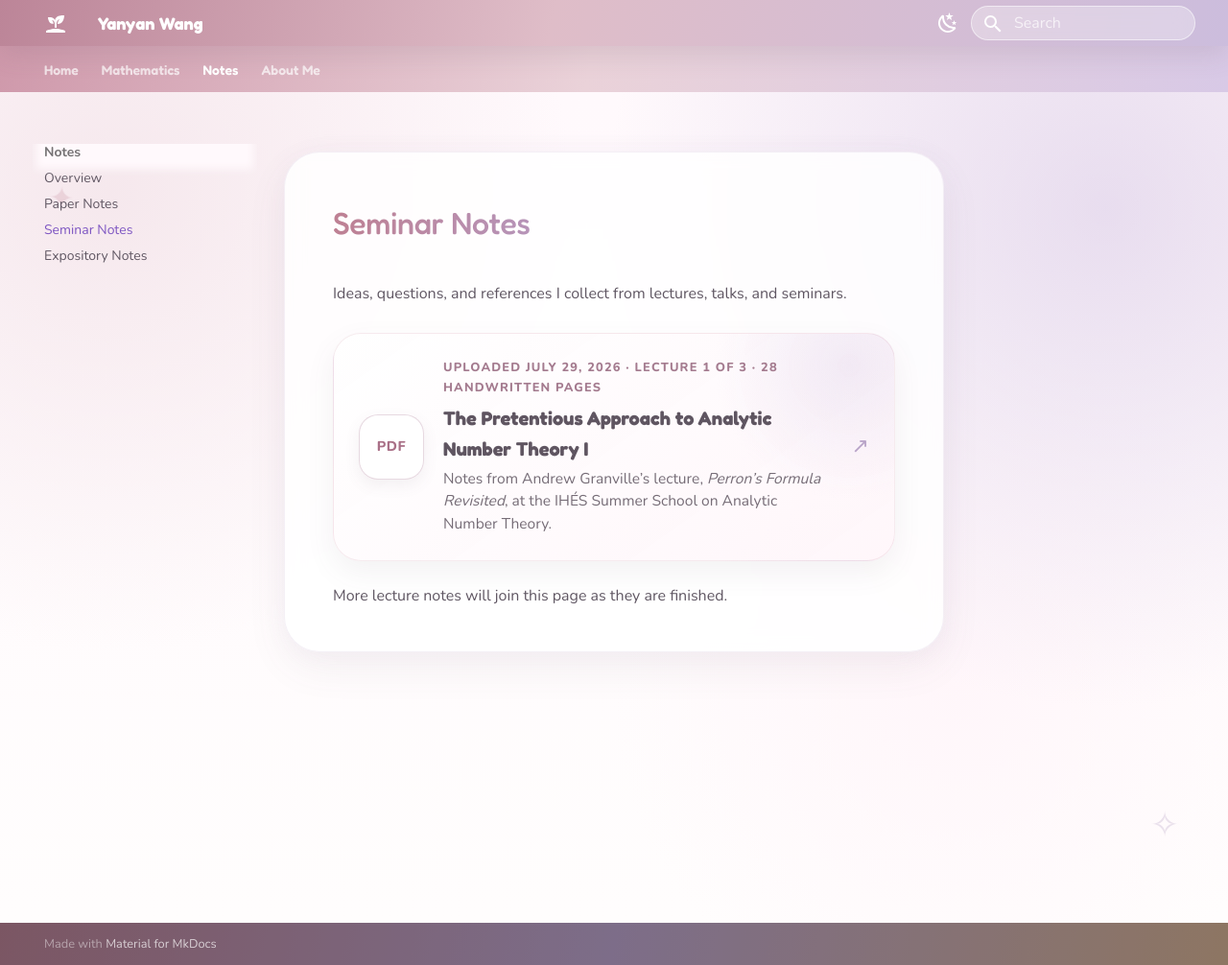
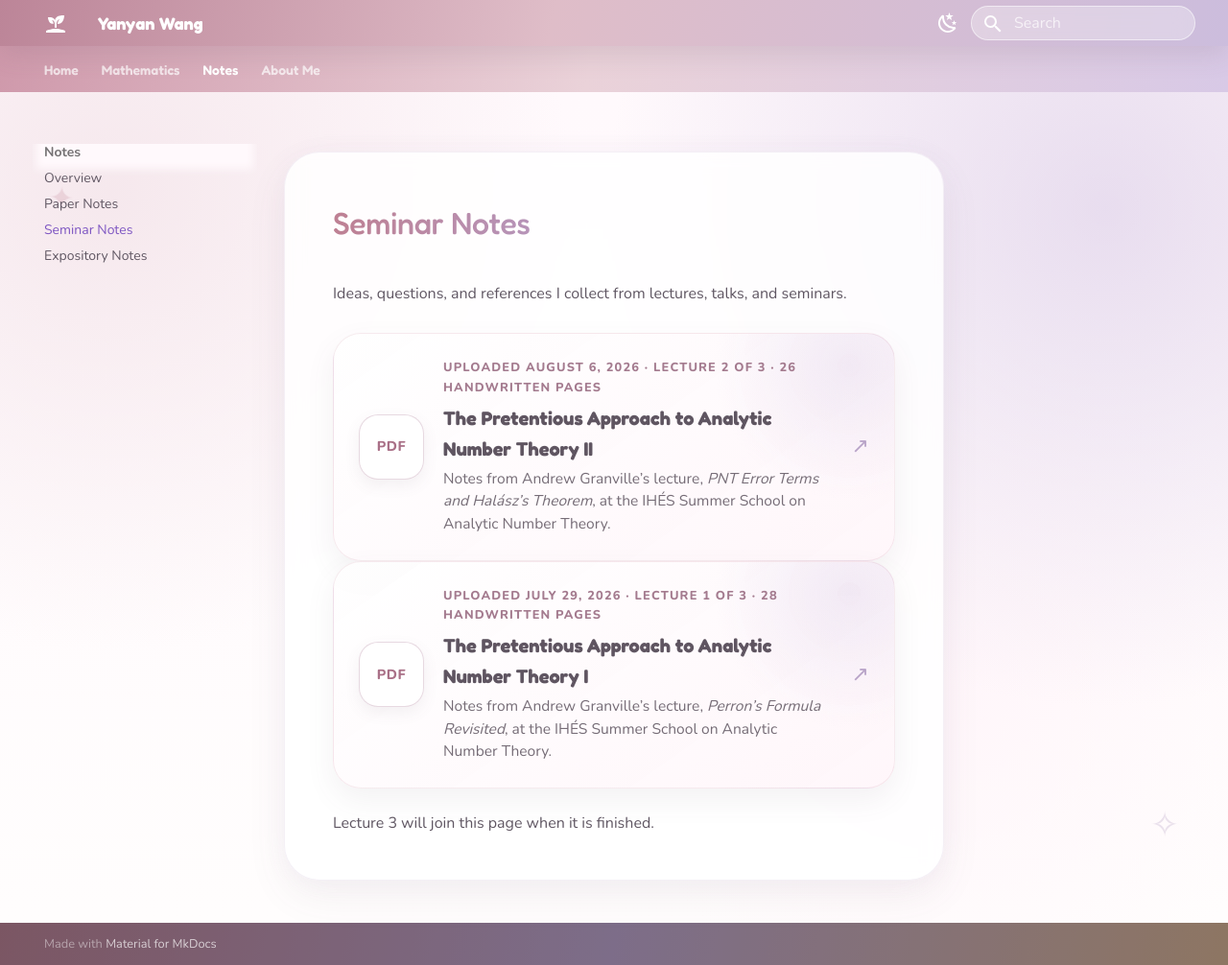
Before and after one commit to yanyanwang-math/yanyanwang-math.github.io, an MkDocs documentation site: the page built from docs/papers/seminar-notes/index.md, in a window 1280 px wide and 1006 px high. Shown: the whole window at 96% size. Built offline with MkDocs 1.6.1 and Material for MkDocs 9.7.7, drawn with Linux system fonts in a browser that asks for light colours.

Commit message:
Add files via upload

```diff
--- a/docs/papers/seminar-notes/index.md
+++ b/docs/papers/seminar-notes/index.md
@@ -3,6 +3,18 @@
 Ideas, questions, and references I collect from lectures, talks, and seminars.
 
 <div class="notes-library">
+  <a class="notes-library-item"
+     href="../../assets/notes/ihes-summer-school-2014/granville-pretentious-approach-ii-pnt-error-terms-and-halasz.pdf"
+     target="_blank" rel="noopener">
+    <div class="notes-library-icon">PDF</div>
+    <div class="notes-library-copy">
+      <div class="notes-library-meta">UPLOADED AUGUST 6, 2026 · LECTURE 2 OF 3 · 26 HANDWRITTEN PAGES</div>
+      <strong>The Pretentious Approach to Analytic Number Theory II</strong>
+      <p>Notes from Andrew Granville’s lecture, <em>PNT Error Terms and Halász’s Theorem</em>, at the IHÉS Summer School on Analytic Number Theory.</p>
+    </div>
+    <span class="notes-library-arrow">↗</span>
+  </a>
+
   <a class="notes-library-item"
      href="../../assets/notes/ihes-summer-school-2014/granville-pretentious-approach-i-perrons-formula-revisited.pdf"
      target="_blank" rel="noopener">
@@ -16,4 +28,4 @@ Ideas, questions, and references I collect from lectures, talks, and seminars.
   </a>
 </div>
 
-More lecture notes will join this page as they are finished.
+Lecture 3 will join this page when it is finished.
```
